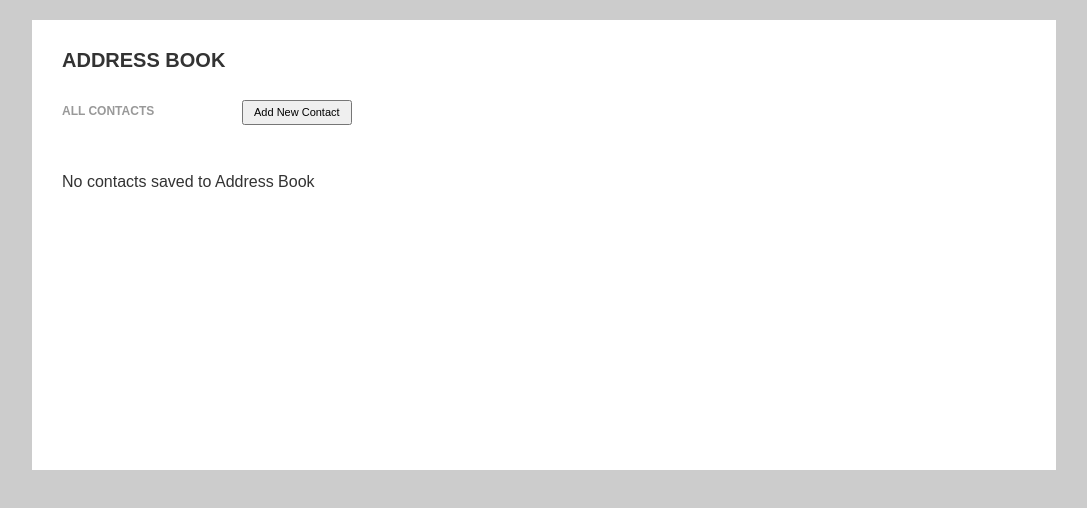
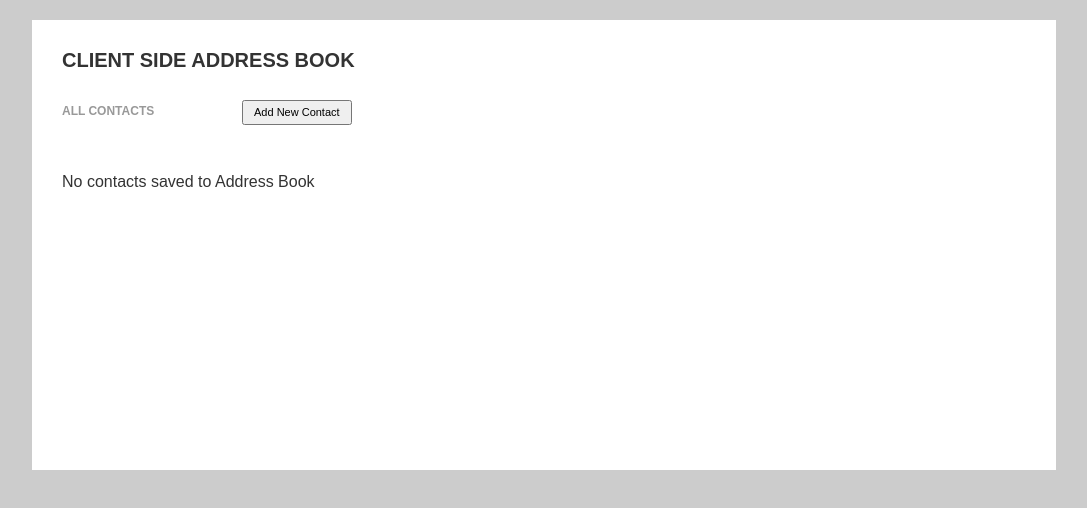
Before and after one commit to jhcreative/ClientSideAddressBook, a plain HTML site: page index.html in a window 1280 px wide. Shown: the top 508 px of the page, without its empty margins (96-1183 px from the left). Drawn offline with Linux system fonts and the light colour scheme.

Commit message:
title tweak

```diff
--- a/index.html
+++ b/index.html
@@ -1,6 +1,6 @@
 <html>
 <head>
-	<title>Digital Pulp - Address Book</title>
+	<title>Client Side Address Book</title>
 	<meta name="viewport" id="view" content="width=device-width, initial-scale=1.0, maximum-scale=1.0, user-scalable=no">
 	<link href="stylesheets/screen.css" media="screen, projection" rel="stylesheet" type="text/css" />
 	<script src="js/jquery1-11.js"></script>
@@ -9,7 +9,7 @@
 <body>
 	<div class="wrapper">
 
-		<h1>Address Book</h1>
+		<h1>Client Side Address Book</h1>
 
 		<section id="entry-display-section" class="ab_display-section">
 			<h2>All Contacts</h2>
```
